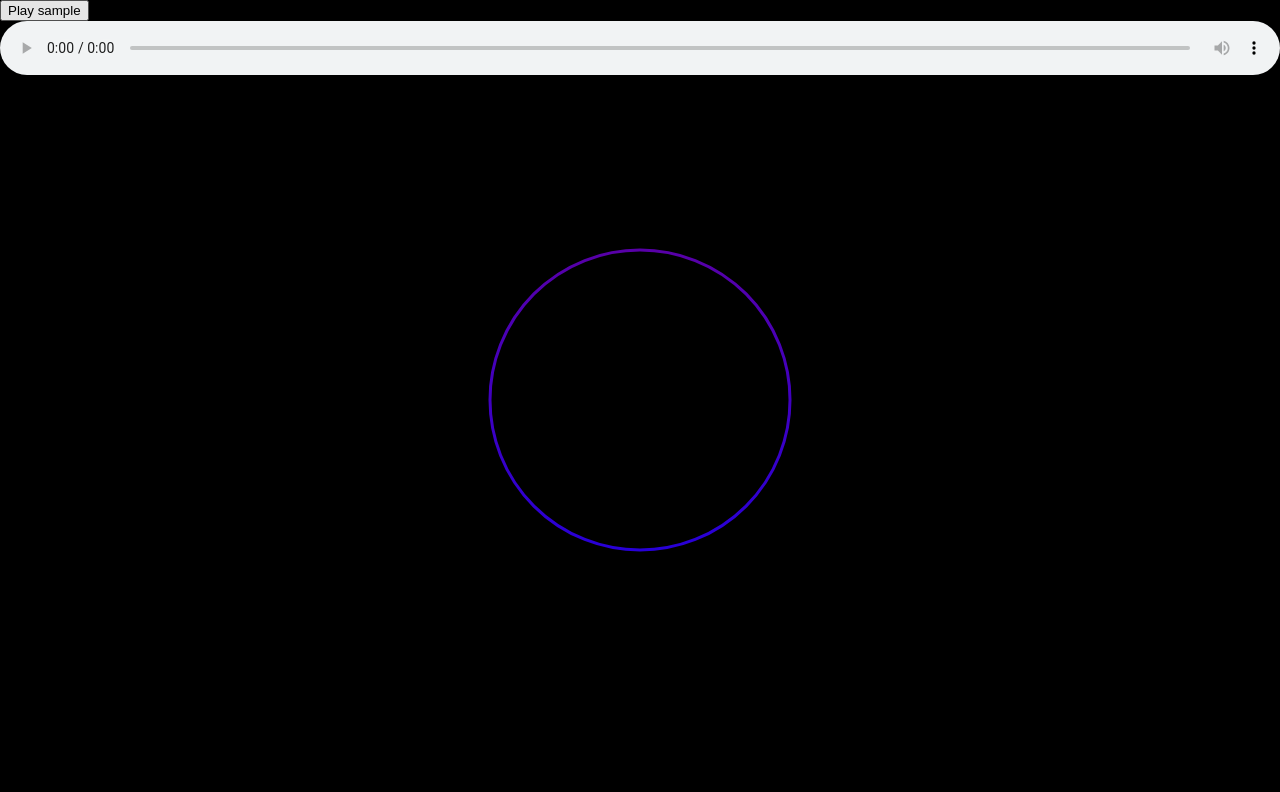
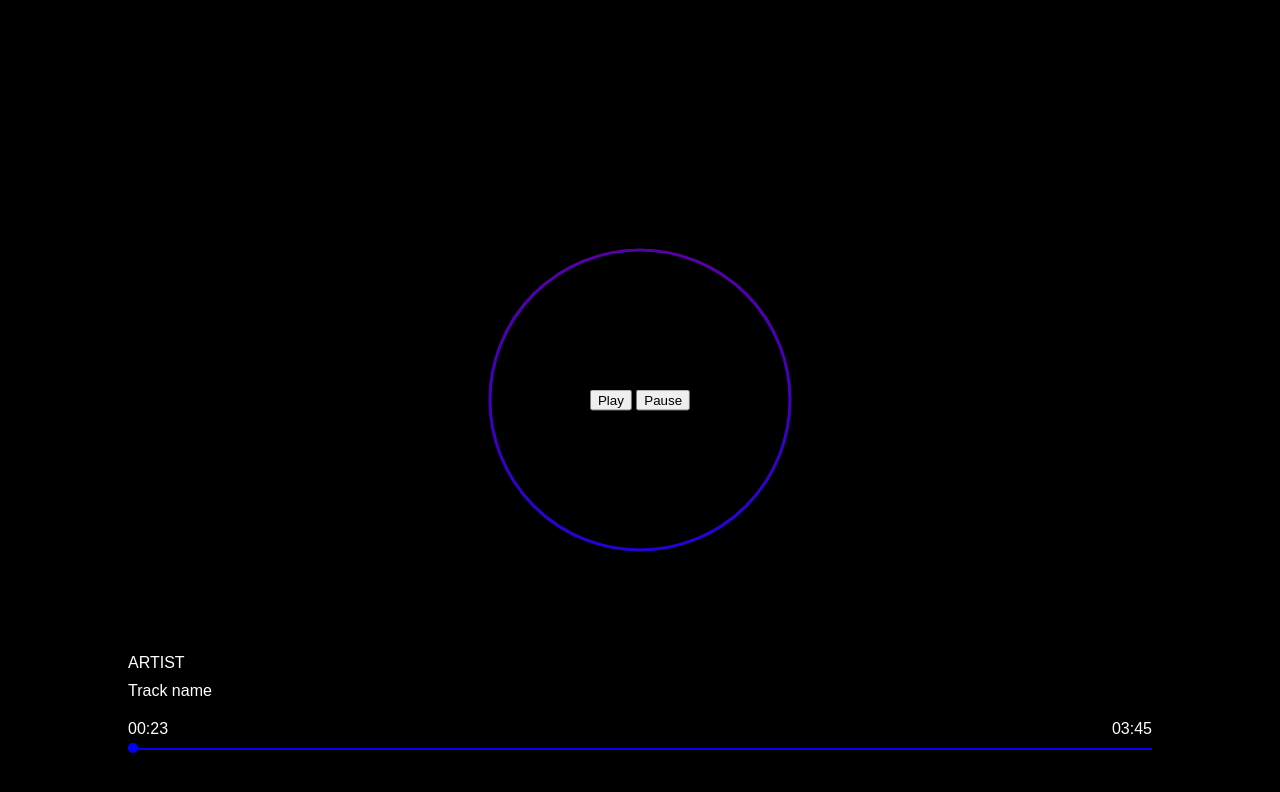
Before and after one commit to wolfpilot/YAAV, a website built with Parcel: page src/index.html in a window 1280 px wide. Built offline with nearby package versions, Linux system fonts and the light colour scheme.

Commit message:
feat(player): Add static player bar and controls for play & pause

```diff
--- /dev/null
+++ b/src/index.css
@@ -0,0 +1,103 @@
+* {
+  box-sizing: border-box;
+}
+
+html,
+body {
+  overflow: hidden;
+  width: 100%;
+  height: 100%;
+  margin: 0;
+  padding: 0;
+  background: #fff;
+  font-family: sans-serif, Arial;
+}
+
+body {
+  position: relative;
+}
+
+canvas {
+  position: absolute;
+  height: 100%;
+  width: 100%;
+  top: 0;
+  right: 0;
+  bottom: 0;
+  left: 0;
+}
+
+.btn {
+  position: relative;
+}
+
+.player {
+  position: fixed;
+  right: 0;
+  bottom: 50px;
+  left: 0;
+  max-width: 80%;
+  margin: 0 auto;
+  color: #fff;
+}
+
+.player__controls {
+  position: fixed;
+  top: 50%;
+  left: 50%;
+  transform: translate(-50%, -50%);
+}
+
+.player__track-info {
+  margin-bottom: 20px;
+}
+
+.player__artist-name {
+  margin-bottom: 10px;
+  text-transform: uppercase;
+}
+
+.player__timeline {
+  width: 100%;
+}
+
+.player__time {
+  display: flex;
+  margin-bottom: 10px;
+}
+
+.player__total-time {
+  margin-left: auto;
+}
+
+.player__progress {
+  position: relative;
+}
+
+.player__progress-track,
+.player__progress-bar {
+  width: 100%;
+  height: 2px;
+  background-color: blue;
+}
+
+.player__progress-track {
+  opacity: 0.75;
+}
+
+.player__progress-bar {
+  position: absolute;
+  top: 0;
+  left: 0;
+}
+
+.player__progress-thumb {
+  position: absolute;
+  left: 0;
+  top: calc(-50% + 1px);
+  transform: translateY(-50%);
+  width: 10px;
+  height: 10px;
+  border-radius: 50%;
+  background-color: blue;
+}
--- a/src/index.html
+++ b/src/index.html
@@ -6,42 +6,38 @@
     <meta name="mobile-web-app-capable" content="yes">
     <meta name="apple-mobile-web-app-capable" content="yes">
     <title>Yet Another Audio Visualizer</title>
-    <style>
-      html, body {
-        background: #fff;
-        overflow: hidden;
-        width: 100%;
-        height: 100%;
-        margin: 0;
-        padding: 0;
-      }
-      body {
-        position: relative;
-      }
-      * {
-        box-sizing: border-box;
-      }
-      #canvas {
-        position: absolute;
-        height: 100%;
-        width: 100%;
-        top: 0;
-        right: 0;
-        bottom: 0;
-        left: 0;
-      }
-      .btn {
-        position: relative;
-      }
-    </style>
+    <link rel="stylesheet" type="text/css" href="index.css">
   </head>
   <body>
     <main role="main">
       <canvas id="canvas">If you can see this, your browser doesn't support JS Canvas.</canvas>
 
-      <button id="play-btn" class="btn">Play sample</button>
+      <div class="player">
+        <div class="player__controls">
+          <button id="play-btn" class="player__btn player__play-btn">Play</button>
+          <button id="pause-btn" class="player__btn player__pause-btn">Pause</button>
+        </div>
+
+        <div class="player__track-info">
+          <div class="player__artist-name">Artist</div>
+          <div class="player__track-name">Track name</div>
+        </div>
+
+        <div class="player__timeline">
+          <div class="player__time">
+            <div class="player__elapsed-time">00:23</div>
+            <div class="player__total-time">03:45</div>
+          </div>
+
+          <div class="player__progress">
+            <div class="player__progress-track" role="presentation"></div>
+            <div class="player__progress-bar" role="presentation"></div>
+            <div class="player__progress-thumb" role="presentation"></div>
+          </div>
+        </div>
+      </div>
     </main>
 
-    <script src="./index.js"></script>
+    <script src="index.js"></script>
   </body>
 </html>
--- a/src/static/js/App.js
+++ b/src/static/js/App.js
@@ -1,16 +1,16 @@
-// Actors
+// Modules
 import Canvas from './actors/Canvas/Canvas';
 import Visualizer from './actors/Visualizer/Visualizer';
 
 // Setup
-const defaults = {
+const initialState = {
   isRunning: true
 };
 
 // Setup
 class App {
   state = {
-    ...defaults
+    ...initialState
   };
 
   _tick() {
--- a/src/static/js/actors/Visualizer/Visualizer.js
+++ b/src/static/js/actors/Visualizer/Visualizer.js
@@ -1,29 +1,10 @@
 // Utils
+import { config } from "./config";
 import { getCenter } from "../../utils/helpers";
 
-// Setup
-const defaults = {
-  // Status
-  isPlaying: true,
-  // Audio
-  audioSource: require('../../../sounds/music.mp3'),
-  channels: {
-    left: 'L',
-    right: 'R'
-  },
-  blockLength: 256,
-  // Styling
-  circle: {
-    radius: 150,
-    lineWidth: 3,
-    stroke: ['blue', 'purple']
-  },
-  volumeBar: {
-    angleOffset: 1.5 * Math.PI, // Start drawing arc from top center
-    lineWidth: 3,
-    fillLeft: frequency => `rgb(255, ${frequency}, 0)`,
-    fillRight: frequency => `rgb(0, ${frequency}, 255)`
-  }
+const initialState = {
+  hasUserInteracted: false,
+  isPlaying: true
 };
 
 class Visualizer {
@@ -32,15 +13,15 @@ class Visualizer {
   }
 
   state = {
-    ...defaults
+    ...initialState
   };
 
   _drawVolumeBar(channel, frequency, coords) {
-    const fill = channel === defaults.channels.left ?
-      defaults.volumeBar.fillLeft(frequency) :
-      defaults.volumeBar.fillRight(frequency);
+    const fill = channel === config.channels.left ?
+      config.volumeBar.fillLeft(frequency) :
+      config.volumeBar.fillRight(frequency);
 
-    this._canvasCtx.lineWidth = defaults.volumeBar.lineWidth;
+    this._canvasCtx.lineWidth = config.volumeBar.lineWidth;
     this._canvasCtx.strokeStyle = fill;
 
     this._canvasCtx.beginPath();
@@ -50,10 +31,10 @@ class Visualizer {
   }
 
   _getVolumeBarCoords(centre, angle, length) {
-    const xStart = centre.x + (Math.cos(angle) * defaults.circle.radius);
-    const yStart = centre.y + (Math.sin(angle) * defaults.circle.radius);
-    const xEnd = centre.x + (Math.cos(angle) * (defaults.circle.radius + length));
-    const yEnd = centre.y + (Math.sin(angle) * (defaults.circle.radius + length));
+    const xStart = centre.x + (Math.cos(angle) * config.circle.radius);
+    const yStart = centre.y + (Math.sin(angle) * config.circle.radius);
+    const xEnd = centre.x + (Math.cos(angle) * (config.circle.radius + length));
+    const yEnd = centre.y + (Math.sin(angle) * (config.circle.radius + length));
 
     return { xStart, yStart, xEnd, yEnd };
   }
@@ -65,14 +46,14 @@ class Visualizer {
 
     // Calculate angle
     const rads = Math.PI / bufferLength;
-    const angleMultiplier = channel === defaults.channels.left ? -1 : 1;
+    const angleMultiplier = channel === config.channels.left ? -1 : 1;
     const centre = getCenter();
 
     analyser.getByteFrequencyData(freqData);
 
     // Loop through all sample frames
     for (let i = 0; i < bufferLength; i++) {
-      const angle = (angleMultiplier * rads * i) + defaults.volumeBar.angleOffset;
+      const angle = (angleMultiplier * rads * i) + config.volumeBar.angleOffset;
       const length = freqData[i] / 2;
 
       // Calculate coordinates
@@ -87,14 +68,14 @@ class Visualizer {
     const centre = getCenter();
     // @TODO: Add dynamic multiple coloured arc generator
     const gradient = this._canvasCtx.createLinearGradient(0, window.innerHeight, 0, 0);
-    gradient.addColorStop(0, defaults.circle.stroke[0]);
-    gradient.addColorStop(1, defaults.circle.stroke[1]);
+    gradient.addColorStop(0, config.circle.stroke[0]);
+    gradient.addColorStop(1, config.circle.stroke[1]);
 
-    this._canvasCtx.lineWidth = defaults.circle.lineWidth;
+    this._canvasCtx.lineWidth = config.circle.lineWidth;
     this._canvasCtx.strokeStyle = gradient;
 
     this._canvasCtx.beginPath();
-    this._canvasCtx.arc(centre.x, centre.y, defaults.circle.radius, 0, Math.PI * 2);
+    this._canvasCtx.arc(centre.x, centre.y, config.circle.radius, 0, Math.PI * 2);
     this._canvasCtx.stroke();
   }
 
@@ -107,8 +88,8 @@ class Visualizer {
     if (!this.state.isPlaying) { return; }
 
     if (this._analyserL && this._analyserR) {
-      this._drawVolume(this._analyserL, defaults.channels.left);
-      this._drawVolume(this._analyserR, defaults.channels.right);
+      this._drawVolume(this._analyserL, config.channels.left);
+      this._drawVolume(this._analyserR, config.channels.right);
     }
   }
 
@@ -117,8 +98,8 @@ class Visualizer {
 
     this._analyserL = this._audioCtx.createAnalyser();
     this._analyserR = this._audioCtx.createAnalyser();
-    this._analyserL.fftSize = defaults.blockLength;
-    this._analyserR.fftSize = defaults.blockLength;
+    this._analyserL.fftSize = config.blockLength;
+    this._analyserR.fftSize = config.blockLength;
 
     const splitter = this._audioCtx.createChannelSplitter(2);
     const merger = this._audioCtx.createChannelMerger(2);
@@ -141,23 +122,14 @@ class Visualizer {
     merger.connect(this._audioCtx.destination, 0, 0);
   }
 
-  _startPlayback() {
-    return this._audio.play();
-  }
-
-  _addEventListeners() {
-    const playBtn = document.getElementById('play-btn');
-
-    playBtn.addEventListener('click', () => this._initAudio());
-  }
-
   /**
    * @NOTE: On Chrome, this auto-play was temporarily disabled. For more info, see link below:
    * @NOTE: https://developers.google.com/web/updates/2017/09/autoplay-policy-changes#webaudio
    */
   _initAudio() {
-    this._startPlayback()
+    this._audio.play()
       .then(() => {
+        this.state.hasUserInteracted = true;
         this.state.isPlaying = true;
 
         this._setupAudioAnalyser();
@@ -168,14 +140,33 @@ class Visualizer {
       });
   }
 
+  _pauseAudio() {
+    this._audio.pause();
+  }
+
+  _playAudio() {
+    if (this.state.hasUserInteracted) {
+      this._audio.play();
+
+      return;
+    }
+
+    this._initAudio();
+  }
+
+  _addEventListeners() {
+    const playBtn = document.getElementById('play-btn');
+    const pauseBtn = document.getElementById('pause-btn');
+
+    playBtn.addEventListener('click', () => this._playAudio());
+    pauseBtn.addEventListener('click', () => this._pauseAudio());
+  }
+
   _setupWebAudio() {
     this._audio = document.createElement('audio');
-    this._audio.src = defaults.audioSource;
-    this._audio.controls = 'true';
+    this._audio.src = config.audioSource;
 
     document.body.appendChild(this._audio);
-
-    this._audio.style.width = `${window.innerWidth}px`;
   }
 
   /**
--- /dev/null
+++ b/src/static/js/actors/Visualizer/config.js
@@ -0,0 +1,21 @@
+export const config = {
+  // Audio
+  audioSource: require('../../../sounds/music.mp3'),
+  channels: {
+    left: 'L',
+    right: 'R'
+  },
+  blockLength: 256,
+  // Styling
+  circle: {
+    radius: 150,
+    lineWidth: 3,
+    stroke: ['blue', 'purple']
+  },
+  volumeBar: {
+    angleOffset: 1.5 * Math.PI, // Start drawing arc from top center
+    lineWidth: 3,
+    fillLeft: frequency => `rgb(255, ${frequency}, 0)`,
+    fillRight: frequency => `rgb(0, ${frequency}, 255)`
+  }
+};
```
